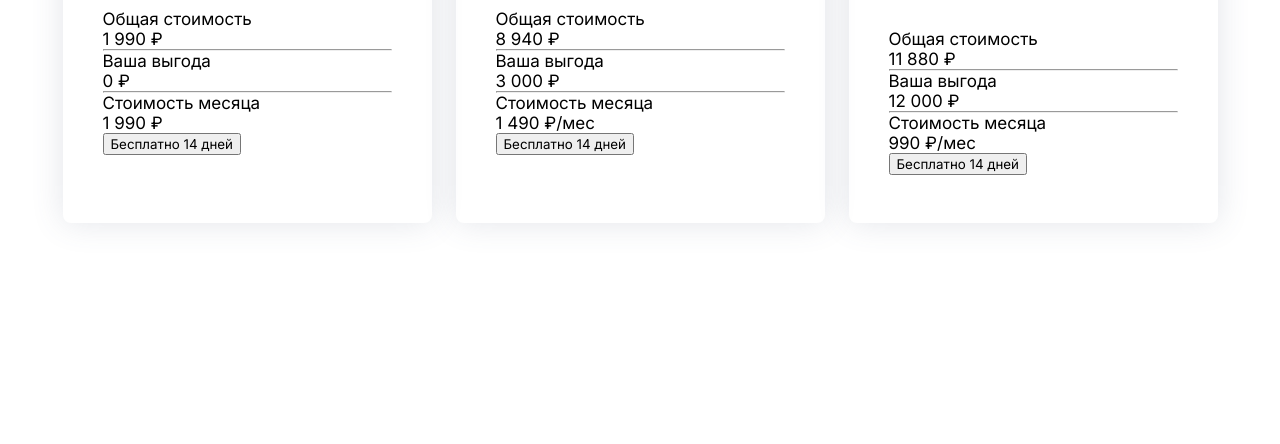
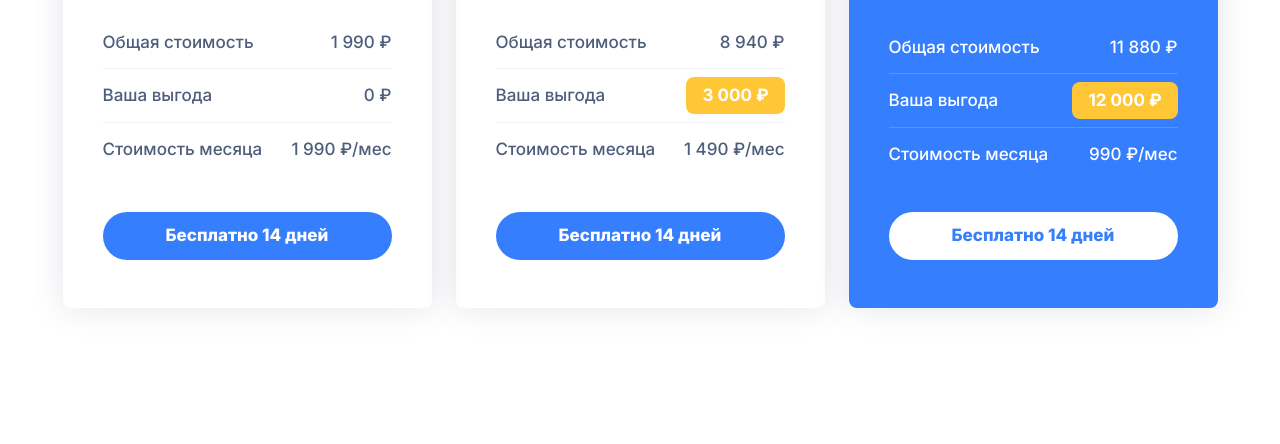
Before and after one commit to srgblkv/html-hw, a plain HTML site: page 3-Finio/index.html in a window 1280 px wide. Shown: the part 356-800 px from the top of the page. Drawn offline with Linux system fonts and the light colour scheme.

Commit message:
complete

```diff
--- a/3-Finio/index.html
+++ b/3-Finio/index.html
@@ -37,15 +37,13 @@
                             <p class="props__name">Общая стоимость</p>
                             <p class="props__value">1 990 ₽</p>
                         </div>
-                        <hr />
                         <div class="props__item">
                             <p class="props__name">Ваша выгода</p>
                             <p class="props__value">0 ₽</p>
                         </div>
-                        <hr />
                         <div class="props__item">
                             <p class="props__name">Стоимость месяца</p>
-                            <p class="props__value">1 990 ₽</p>
+                            <p class="props__value">1 990 ₽/мес</p>
                         </div>
                     </div>
 
@@ -60,12 +58,10 @@
                             <p class="props__name">Общая стоимость</p>
                             <p class="props__value">8 940 ₽</p>
                         </div>
-                        <hr />
                         <div class="props__item">
                             <p class="props__name">Ваша выгода</p>
                             <p class="props__value props__value_highlighted">3 000 ₽</p>
                         </div>
-                        <hr />
                         <div class="props__item">
                             <p class="props__name">Стоимость месяца</p>
                             <p class="props__value">1 490 ₽/мес</p>
@@ -83,12 +79,10 @@
                             <p class="props__name">Общая стоимость</p>
                             <p class="props__value">11 880 ₽</p>
                         </div>
-                        <hr />
                         <div class="props__item">
                             <p class="props__name">Ваша выгода</p>
                             <p class="props__value props__value_highlighted">12 000 ₽</p>
                         </div>
-                        <hr />
                         <div class="props__item">
                             <p class="props__name">Стоимость месяца</p>
                             <p class="props__value">990 ₽/мес</p>
--- a/3-Finio/styles/components.css
+++ b/3-Finio/styles/components.css
@@ -50,10 +50,19 @@
 }
 
 .card {
+    display: flex;
+    flex-direction: column;
+    justify-content: space-between;
     max-width: var(--max-width-card);
     border-radius: 8px;
     box-shadow: 0px 0px 32px 0px #4E5D7C29;
     padding: 48px 40px;
+}
+
+.card_primary {}
+
+.card_secondary {
+    background-color: var(--color-secondary);
 }
 
 @media (max-width: 440px) {
@@ -69,8 +78,8 @@
 }
 
 .tariff__discount {
+    width: fit-content;
     background-color: var(--color-discount);
-    display: inline-block;
     padding: 4px 16px;
     font-size: 15px;
     line-height: 140%;
@@ -84,10 +93,10 @@
 }
 
 .tariff__discount_hidden+.tariff__title {
-    padding-top: 45px;
+    padding-top: 50px;
 }
 
-@media (max-width: 826px) {
+@media (max-width: 810px) {
     .tariff__discount_hidden+.tariff__title {
         padding-top: 0;
     }
@@ -110,3 +119,81 @@
     color: var(--color-description);
     margin-bottom: 32px;
 }
+
+.card_secondary .tariff__description {
+    color: var(--color-primary-opacity);
+}
+
+.card_secondary .tariff__title,
+.card_secondary .props__name,
+.card_secondary .props__value {
+    color: var(--color-primary);
+}
+
+.props__list {
+    margin-bottom: 40px;
+}
+
+@media (max-width: 810px) {
+    .props__list {
+        margin-bottom: 32px;
+    }
+}
+
+.props__item {
+    display: grid;
+    grid-auto-flow: column;
+    justify-content: space-between;
+    align-items: center;
+}
+
+.props__item:nth-child(2) {
+    border-top: 1px solid;
+    border-bottom: 1px solid;
+    border-color: var(--color-border);
+    padding: 8px 0;
+    margin: 8px 0;
+
+}
+
+.card_secondary .props__item:nth-child(2) {
+    border-color: var(--color-border-light);
+}
+
+.props__name,
+.props__value {
+    font-size: 17px;
+    font-weight: 500;
+    line-height: 120%;
+    padding: 8px 0;
+    color: var(--color-props);
+}
+
+.props__value_highlighted {
+    font-weight: 700;
+    background-color: var(--color-highlighter);
+    padding: 8px 16px;
+    color: var(--color-primary);
+    border-radius: 8px;
+}
+
+.button {
+    font-size: 17px;
+    line-height: 140%;
+    font-weight: 800;
+    padding: 12px;
+    text-align: center;
+    width: 100%;
+    border: none;
+    border-radius: 47px;
+}
+
+.button_primary {
+    background-color: var(--color-secondary);
+    color: var(--color-primary);
+}
+
+.button_secondary {
+    background-color: var(--color-primary);
+    color: var(--color-secondary);
+}
--- a/3-Finio/styles/global.css
+++ b/3-Finio/styles/global.css
@@ -7,16 +7,18 @@
 
 :root {
     --color-primary: #ffffff;
+    --color-primary-opacity: #FFFFFF99;
     --color-secondary: #357EFE;
     --color-discount: #1ABC9C;
     --color-description: #4E5D7C80;
     --color-props: #4E5D7C;
-    --color-hightlighter: #FFC736;
+    --color-highlighter: #FFC736;
+    --color-border: #4E5D7C14;
+    --color-border-light: #FFFFFF29;
     --max-width: 1392px;
     --min-width: 375px;
     --max-width-card: 369px;
     --min-width-card: 328px;
-    /* --max-height-card: 507px; */
 }
 
 html {
@@ -39,8 +41,3 @@ h3 {
 p {
     margin: 0;
 }
-
-hr {
-    margin: 0;
-    width: 100%;
-}
```
